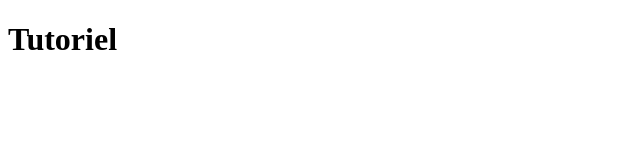
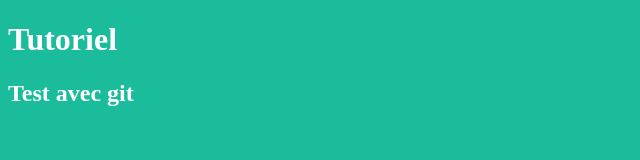
Before and after one commit to AVillaume/Test, a plain HTML site: page index.html in a window 1280 px wide. Shown: the whole page, without its empty margins (0-640 px from the left). Drawn offline with Linux system fonts and the light colour scheme.

Commit message:
Premier Test

```diff
--- a/index.html
+++ b/index.html
@@ -4,7 +4,14 @@
 		<title></title>
 		<meta charset="utf-8">
 	</head>
+	<style type="text/css">
+		body {
+			background-color:#1abc9c;
+			color: white;
+			}
+	</style>
 	<body>
 		<h1>Tutoriel</h1>
+		<h2>Test avec git</h2>
 	</body>
 </html>
```
